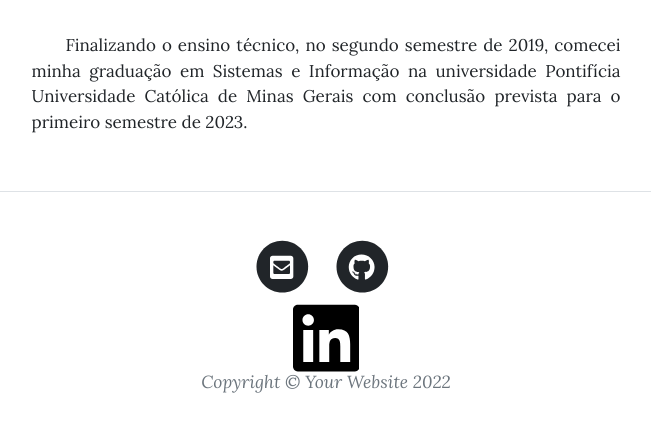
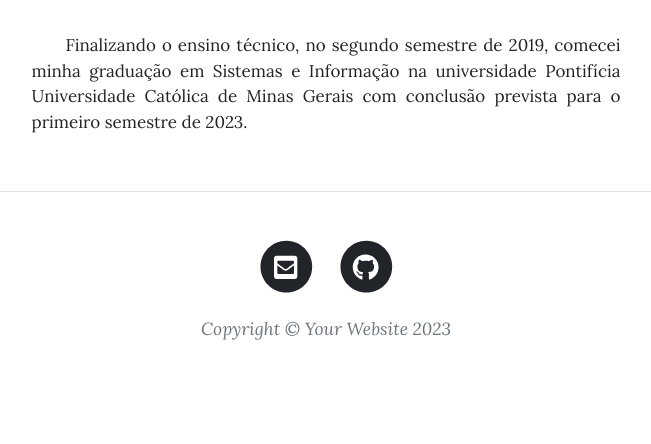
Before and after one commit to victorluanteles/Old-Blog-Victor, a Django app: page /about/ in a window 1280 px wide. Shown: the part 1051-1495 px from the top of the page, without its empty margins (314-965 px from the left). After the commit the page ends 1391 px from the top, so only its background shows below. Run offline with Django 3.2, Linux system fonts and the light colour scheme; some libraries are stand-ins or nearby versions.

Commit message:
make it better4

```diff
--- a/templates/base.html
+++ b/templates/base.html
@@ -67,15 +67,8 @@
                                     </span>
                                 </a>
                             </li>
-                            <li>
-                               <span class="fa-stack fa-lg">
-                               <svg xmlns="http://www.w3.org/2000/svg" viewBox="0 0 448 512">
-                                   <!--! Font Awesome Pro 6.2.0 by @fontawesome - https://fontawesome.com License - https://fontawesome.com/license (Commercial License) Copyright 2022 Fonticons, Inc. --><path d="M416 32H31.9C14.3 32 0 46.5 0 64.3v383.4C0 465.5 14.3 480 31.9 480H416c17.6 0 32-14.5 32-32.3V64.3c0-17.8-14.4-32.3-32-32.3zM135.4 416H69V202.2h66.5V416zm-33.2-243c-21.3 0-38.5-17.3-38.5-38.5S80.9 96 102.2 96c21.2 0 38.5 17.3 38.5 38.5 0 21.3-17.2 38.5-38.5 38.5zm282.1 243h-66.4V312c0-24.8-.5-56.7-34.5-56.7-34.6 0-39.9 27-39.9 54.9V416h-66.4V202.2h63.7v29.2h.9c8.9-16.8 30.6-34.5 62.9-34.5 67.2 0 79.7 44.3 79.7 101.9V416z"/></svg>
-
-                                </span>
-                            </li>
                         </ul>
-                        <div class="small text-center text-muted fst-italic">Copyright &copy; Your Website 2022</div>
+                        <div class="small text-center text-muted fst-italic">Copyright &copy; Your Website 2023</div>
                     </div>
                 </div>
             </div>
```
